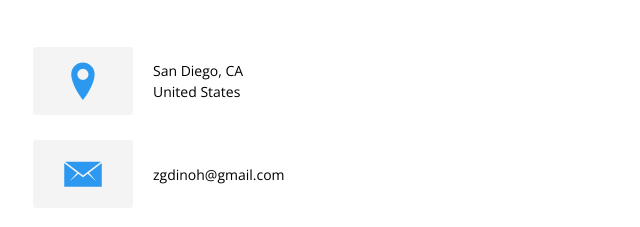
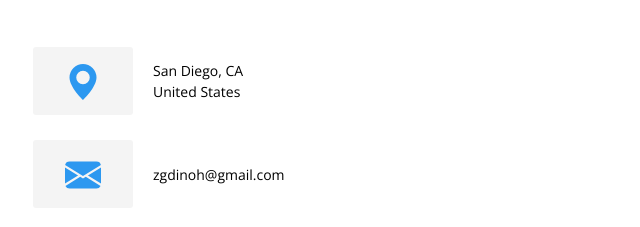
Before and after one commit to zgdino/personalP, a plain HTML site: page index.html in a window 1280 px wide. Shown: the part 4323-4550 px from the top of the page, 257-897 px from the left. Drawn offline with nearby package versions, Linux system fonts and the light colour scheme.

Commit message:
contact section
changed icons to bootstrap ones

```diff
--- a/index.html
+++ b/index.html
@@ -244,7 +244,9 @@
 
                         <div class="contact-info-item">
                             <div class="info-item-icon">
-                                <i class="ion-location"></i>
+                                <i><svg xmlns="http://www.w3.org/2000/svg" width="36" height="36" fill="currentColor" class="bi bi-geo-alt-fill" viewBox="0 0 16 16">
+                                    <path d="M8 16s6-5.686 6-10A6 6 0 0 0 2 6c0 4.314 6 10 6 10zm0-7a3 3 0 1 1 0-6 3 3 0 0 1 0 6z"/>
+                                  </svg></i>
                             </div>
                             <div class="data-wrapper">
                                 <span class="info-item-data">San Diego, CA</span>
@@ -254,7 +256,9 @@
 
                         <div class="contact-info-item">
                             <div class="info-item-icon">
-                                <i class="ion-ios-email"></i>
+                                <i class=""><svg xmlns="http://www.w3.org/2000/svg" width="36" height="36" fill="currentColor" class="bi bi-envelope-fill" viewBox="0 0 16 16">
+                                    <path d="M.05 3.555A2 2 0 0 1 2 2h12a2 2 0 0 1 1.95 1.555L8 8.414.05 3.555zM0 4.697v7.104l5.803-3.558L0 4.697zM6.761 8.83l-6.57 4.027A2 2 0 0 0 2 14h12a2 2 0 0 0 1.808-1.144l-6.57-4.027L8 9.586l-1.239-.757zm3.436-.586L16 11.801V4.697l-5.803 3.546z"/>
+                                  </svg></i>
                             </div>
                             <div class="data-wrapper">
                                 <span class="info-item-data">zgdinoh@gmail.com</span>
```
